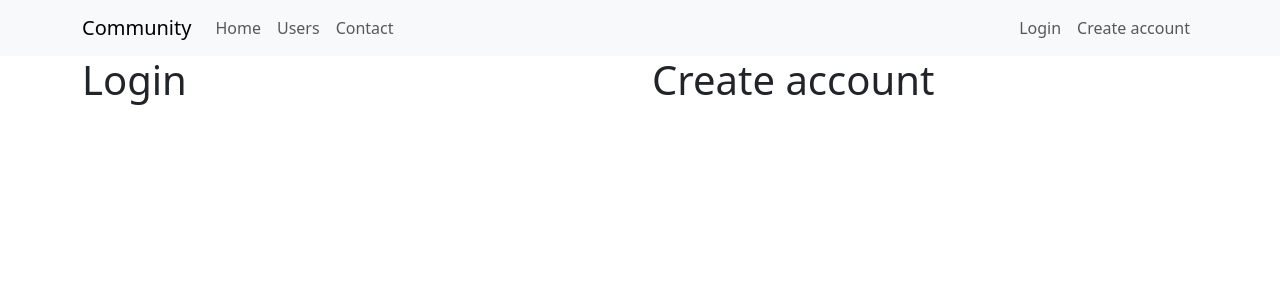
After one commit to carvalho-ra/community, a Flask app: page /login in a window 1280 px wide. The commit adds this page. Shown: the top 300 px of the page. Run offline with Flask 3, Linux system fonts and the light colour scheme.

Commit message:
feat: login page

```diff
--- a/main.py
+++ b/main.py
@@ -17,6 +17,10 @@
 def users():
     return render_template("users.html", lista_users=lista_users)
 
+@app.route("/login")
+def login():
+    return render_template("login.html")
+
 
 if __name__ == '__main__':
     app.run(debug=True)
--- /dev/null
+++ b/templates/login.html
@@ -0,0 +1,12 @@
+{% extends "base.html" %}
+{% block body %}
+    <div class="container">
+        <div class="row">
+            <div class="col">
+                <h1>Login</h1>
+            </div>
+            <div class="col">
+                <h1>Create account</h1>
+            </div>
+    </div>
+{% endblock %}
--- a/templates/navbar.html
+++ b/templates/navbar.html
@@ -15,10 +15,10 @@
       </ul>
       <ul class="navbar-nav d-flex">
         <li class="nav-item">
-          <a class="nav-link" href="#">Login</a>
+          <a class="nav-link" href="{{ url_for('login')}}">Login</a>
         </li>
         <li class="nav-item">
-          <a class="nav-link" href="#">Create account</a>
+          <a class="nav-link" href="{{ url_for('login')}}">Create account</a>
         </li>
       </ul>
     </div>
```
